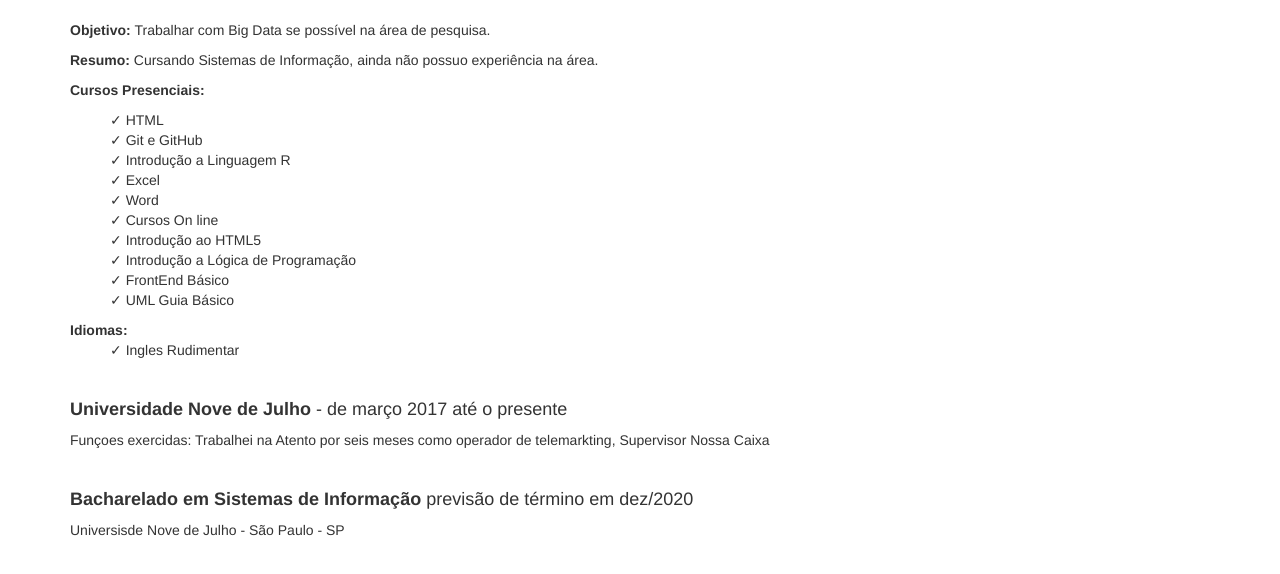
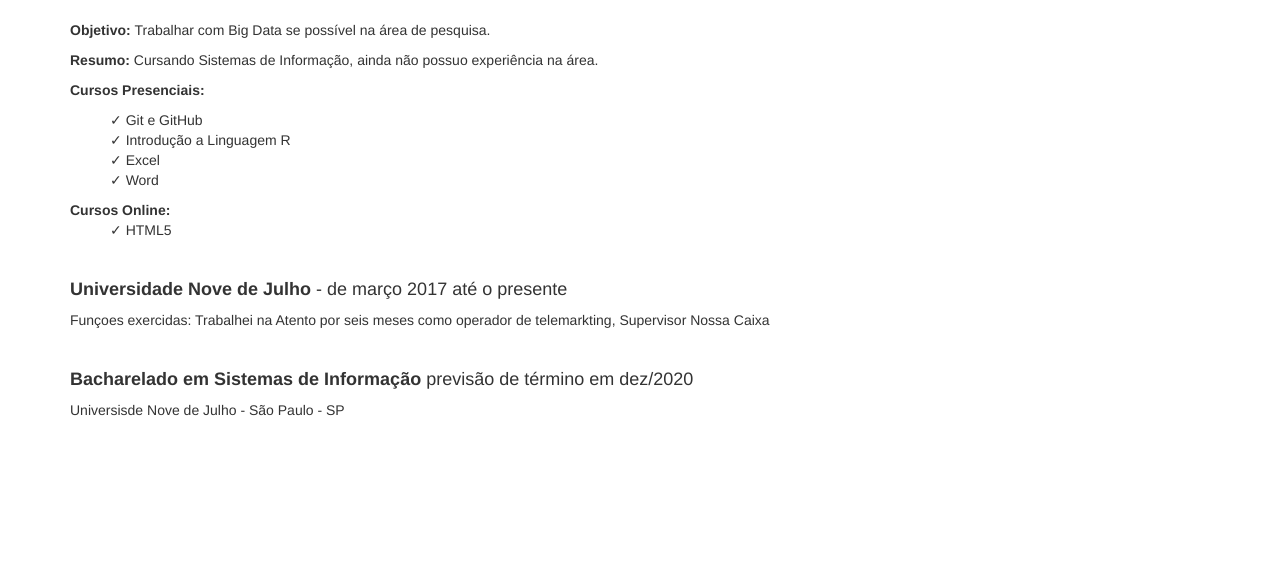
Before and after one commit to luizbittar/curriculo, a plain HTML site: page index.html in a window 1280 px wide. Shown: the part 172-746 px from the top of the page. Drawn offline with nearby package versions, Linux system fonts and the light colour scheme.

Commit message:
Alterações finais

```diff
--- a/index.html
+++ b/index.html
@@ -61,30 +61,20 @@
     <p>
         <strong> Cursos Presenciais: </strong>
         <ul>
-            <li>HTML</li>
             <li>Git e GitHub</li>
             <li>Introdução a Linguagem R </li>
             <li>Excel</li>
             <li>Word</li>
-            <li> Cursos On line</li>
-            <li>Introdução ao HTML5</li>
-            <li>Introdução a Lógica de Programação</li>
-            <li>FrontEnd Básico</li>
-            <li>UML Guia Básico</li>
+        </ul>
 
+    <strong>Cursos Online:</strong>
+        <ul>
+            <li>HTML5</li>
+        </ul>
 
-        </ul>
     </p>
 
-    <p></p>
-
-    <strong>Idiomas: </strong>
-        <ul>
-            <li> Ingles Rudimentar</li>
-        </ul>
-        </p>
-
-        <br>
+    <br>
 
         <h4 class="bg-inf">
             <strong> Universidade Nove de Julho</strong> - de março 2017 até o presente
```
